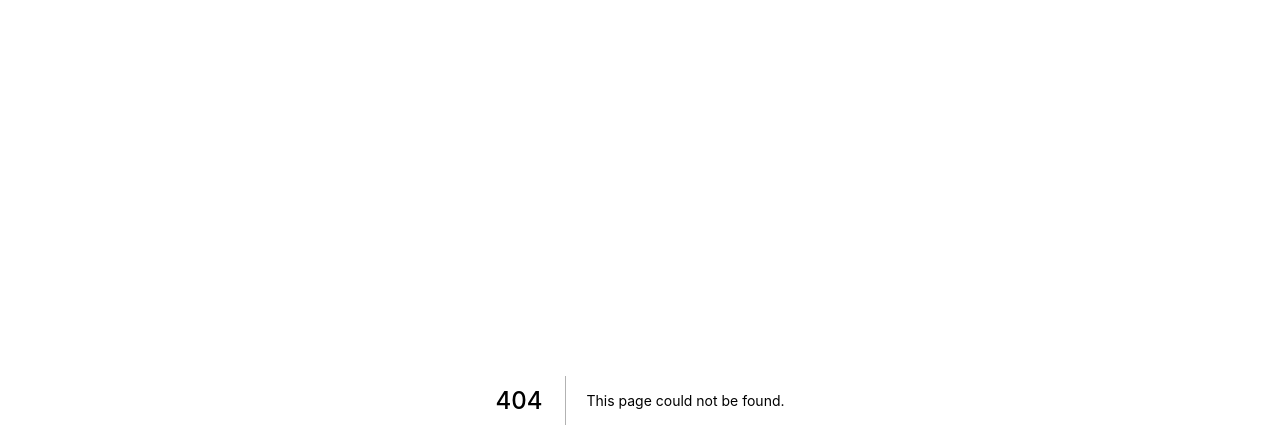
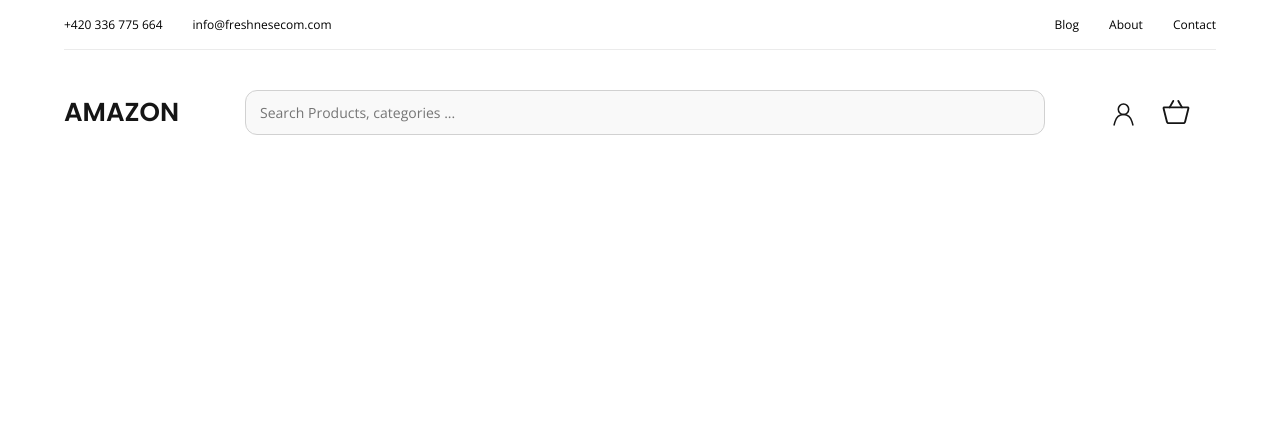
Before and after one commit to devmhb/ecommerce, a Next.js app: page /account in a window 1280 px wide. Before the commit this address had no page. Shown: the top 448 px of the page. Built offline with nearby package versions, Linux system fonts and the light colour scheme.

Commit message:
Add category

```diff
--- a/components/NavBar/NavBar.js
+++ b/components/NavBar/NavBar.js
@@ -7,21 +7,27 @@ const NavBar = () => {
   return (
     <nav className={styles.navBar}>
       <div className={styles.upper}>
-        <div className={styles.left}>
-          <p className={styles.phone}>+420 336 775 664</p>
-          <p className={styles.mail}>info@freshnesecom.com</p>
-        </div>
-        <div className={styles.right}>
+        <ul className={styles.left}>
+          <li className={styles.item}>+420 336 775 664</li>
+          <li className={styles.item}>info@freshnesecom.com</li>
+        </ul>
+        <ul className={styles.right}>
+          <li className={styles.item}>
           <Link href="/blog">
             <a className={styles.link}>Blog</a>
           </Link>
+          </li>
+          <li className={styles.item}>
           <Link href="/about">
             <a className={styles.link}>About</a>
           </Link>
+          </li>
+          <li className={styles.item}>
           <Link href="/contact">
             <a className={styles.link}>Contact</a>
           </Link>
-        </div>
+          </li>
+        </ul>
       </div>
       <div className={styles.middle}>
         <Link href="/">
@@ -37,7 +43,7 @@ const NavBar = () => {
         </div>
         <div className={styles.navIcons}>
           <div className={styles.icon}>
-            <Link href="">
+            <Link href="/account">
               <Image src="/icons/ic-actions-user.svg" width={25} height={25} />
             </Link>
           </div>
--- a/components/NavBar/navBar.module.scss
+++ b/components/NavBar/navBar.module.scss
@@ -11,25 +11,23 @@
 
     & .left {
       display: flex;
-      gap: 3rem;
-      & .phone {
+
+      & .item {
+        list-style: none;
         font: var(--caption);
-      }
-
-      & .mail {
-        font: var(--caption);
+        margin-right: 3rem;
       }
     }
 
     & .right {
-      & .link {
+      display: flex;
+
+      & .item {
+        list-style: none;
         font: var(--caption);
-        color: var(--c2A);
+        margin-left: 3rem;
       }
 
-      & :not(.link:last-child) {
-        margin-right: 3.8rem;
-      }
     }
   }
 
--- /dev/null
+++ b/pages/about/about.module.scss
@@ -0,0 +1,5 @@
+.about {
+    width: 90%;
+    max-width: 125rem;
+    margin: 0 auto;
+}
--- /dev/null
+++ b/pages/account/account.module.scss
@@ -0,0 +1,5 @@
+.account {
+    max-width: 125rem;
+    width: 90%;
+    margin: 0 auto;
+}
--- /dev/null
+++ b/pages/account/index.js
@@ -0,0 +1,20 @@
+import React from 'react'
+import Head from "next/head";
+import NavBar from '../../components/NavBar/NavBar';
+import styles from "./account.module.scss";
+
+const Account = () => {
+    return (
+        <>
+            <Head>
+                <title>Account</title>
+            </Head>
+            <div className={styles.account}>
+                <NavBar />
+
+            </div>
+        </>
+    )
+}
+
+export default Account
--- /dev/null
+++ b/pages/contact/contact.module.scss
@@ -0,0 +1,5 @@
+.contact {
+    width: 90%;
+    max-width: 125rem;
+    margin: 0 auto;
+}
```
Also changed, not shown: components/Categories/Categories.js (+5 -5 lines), pages/about/index.js (+12 -5 lines), pages/category/[category].js (added, +31 -0 lines), pages/category/category.module.scss (added, +21 -0 lines), pages/contact/index.js (+12 -5 lines).
